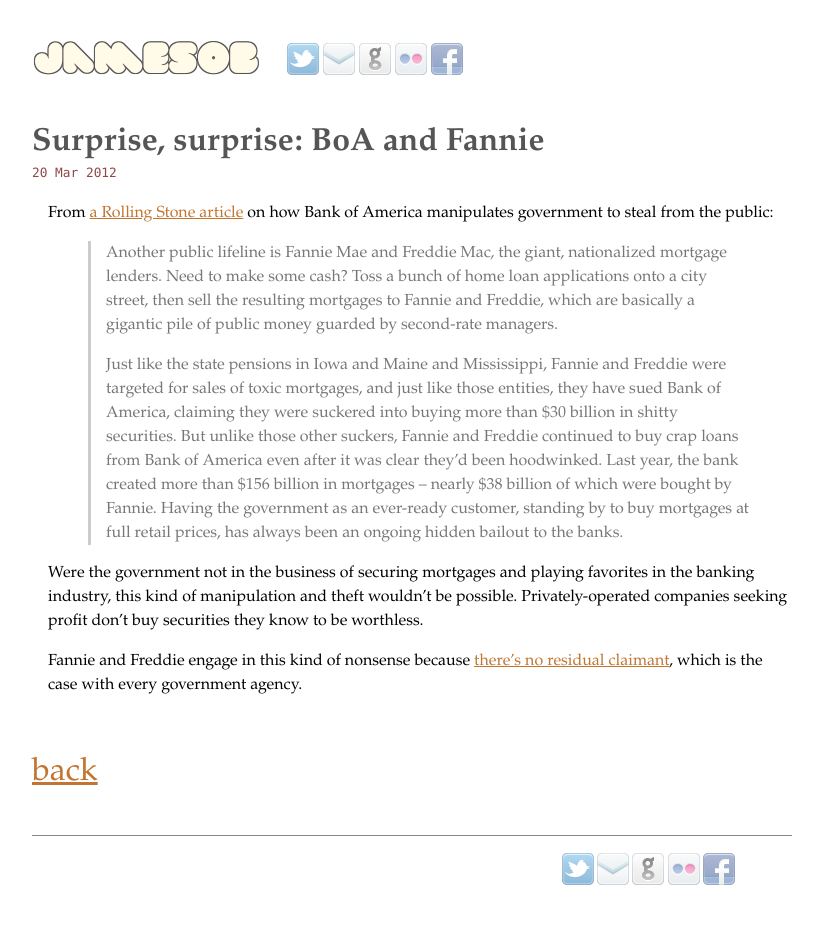
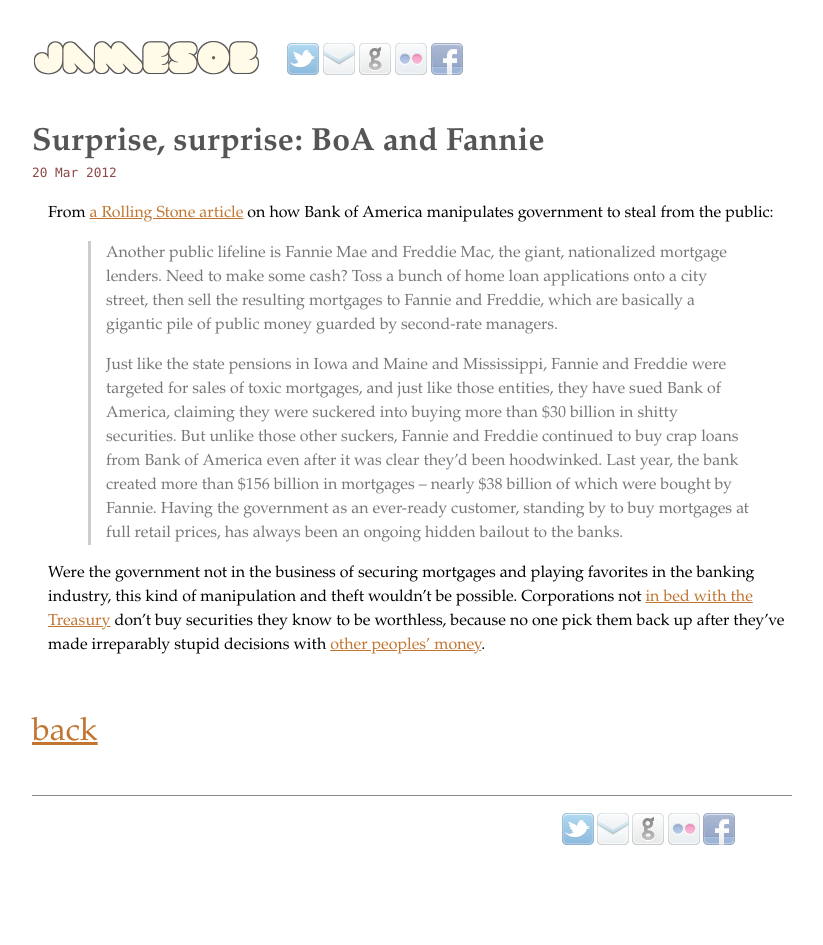
Before and after one commit to jamesob/jamesob.github.io, a Jekyll site: the page built from _posts/2012-3-20-fannie.md, in a window 1280 px wide. Shown: the whole page, without its empty margins (238-1061 px from the left). Built offline with Jekyll 4.4.1, drawn with Linux system fonts in a browser that asks for light colours; comment, search, counter and statistics services are not loaded; after the commit the page ends 905 px from its top, so only the background shows below that.

Commit message:
article was incorrect initially

```diff
--- a/_posts/2012-3-20-fannie.md
+++ b/_posts/2012-3-20-fannie.md
@@ -28,9 +28,8 @@
 
 Were the government not in the business of securing mortgages and playing
 favorites in the banking industry, this kind of manipulation and theft wouldn't
-be possible. Privately-operated companies seeking profit don't buy securities
-they know to be worthless.
-
-Fannie and Freddie engage in this kind of nonsense because [there's no residual
-claimant](http://en.wikipedia.org/wiki/Tragedy_of_the_commons), which is the
-case with every government agency.
+be possible. Corporations not [in bed with the
+Treasury](http://en.wikipedia.org/wiki/Fannie_Mae#Implicit_Guarantee_and_Government_Support)
+don't buy securities they know to be worthless, because no one pick them back
+up after they've made irreparably stupid decisions with [other peoples'
+money](http://en.wikipedia.org/wiki/Tragedy_of_the_commons).
```
